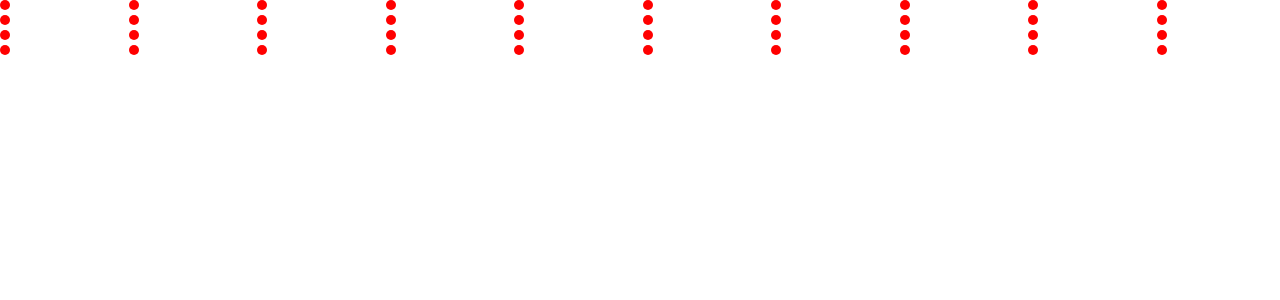
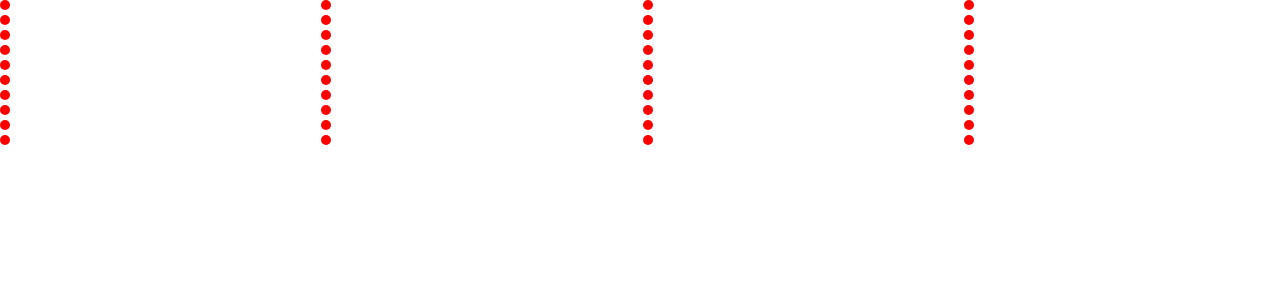
Before and after one commit to gaurav-cheema/mastermind, a React (Create React App) app: page / in a window 1280 px wide. Shown: the top 300 px of the page. Built offline with nearby package versions, Linux system fonts and the light colour scheme.

Commit message:
Board.css consolidation

```diff
--- a/src/components/Dot.jsx
+++ b/src/components/Dot.jsx
@@ -1,4 +1,4 @@
-import '../css/Dot.css'
+import '../css/Board.css'
 
 function Dot() {
   return (
--- a/src/components/Row.jsx
+++ b/src/components/Row.jsx
@@ -1,4 +1,5 @@
 import Dot from './Dot'
+import '../css/Board.css'
 
 const Row = ({ rowNumber }) => {
   const rowLength = 4;
--- a/src/css/Board.css
+++ b/src/css/Board.css
@@ -1,5 +1,17 @@
 .board {
-  display:grid;
-  grid-template-columns: repeat(10, 1fr);
+  display: grid;
+  grid-template-columns: repeat(4, 1fr);
   grid-gap: 5px;
 }
+
+.row {
+  display: flex;
+}
+
+.dot {
+  display: inline-block;
+  width: 10px;
+  height: 10px;
+  border-radius: 50%;
+  background-color: red;
+}
--- a/src/css/Dot.css
+++ /dev/null
@@ -1,7 +0,0 @@
-.dot {
-  display: inline-block;
-  width: 10px;
-  height: 10px;
-  border-radius: 50%;
-  background-color: red;
-}
```
